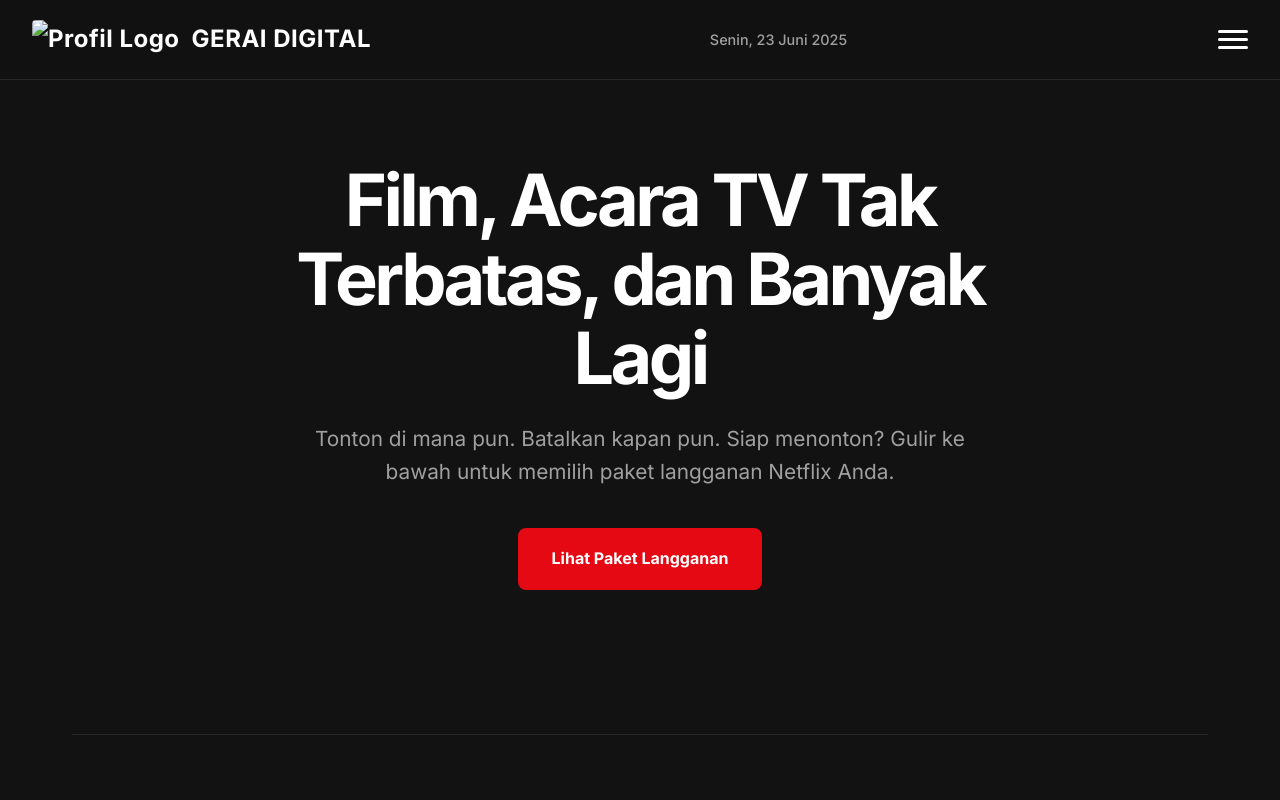
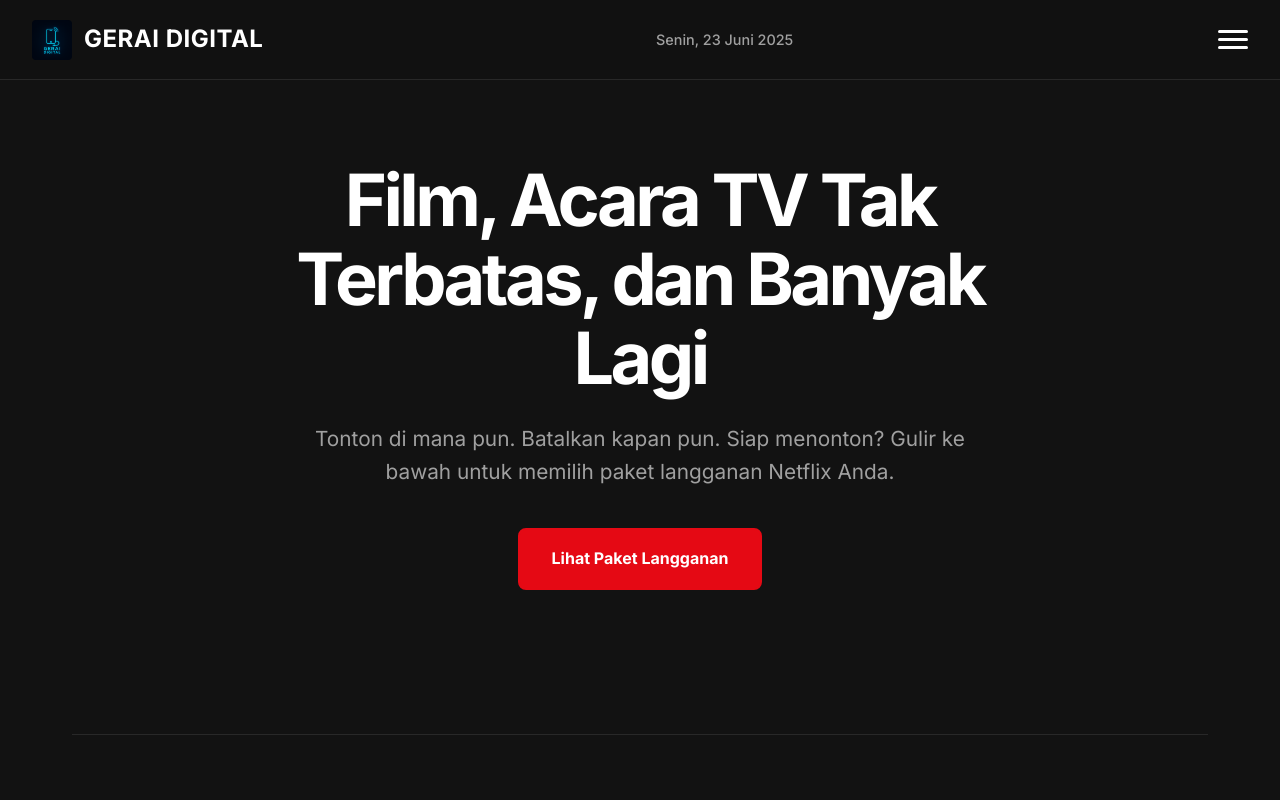
Before and after one commit to geraidigital/geraidigital, a plain HTML site: page index.html in a window 1280 px wide. Shown: the top 800 px of the page. Drawn offline with Linux system fonts and the light colour scheme.

Commit message:
Update index.html

```diff
--- a/index.html
+++ b/index.html
@@ -236,7 +236,7 @@
 
     <nav class="main-nav">
         <a href="#home" class="logo">
-            <img src="geraidigit.png" alt="Profil Logo">
+            <img src="geraidigital.png" alt="Profil geraidigital">
             <span>GERAI DIGITAL</span>
         </a>
 
```
